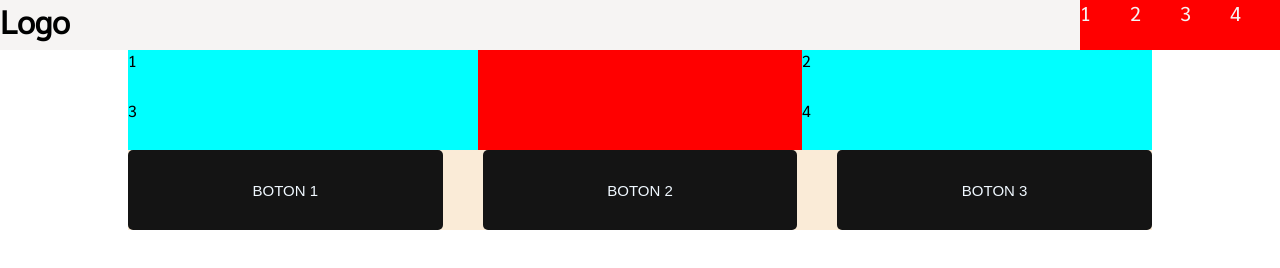
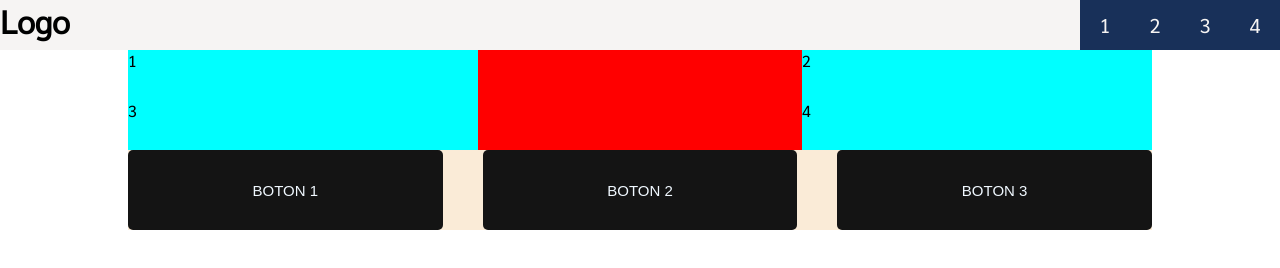
Before and after one commit to hA1nn-dot/To-do-list, a plain HTML site: page index.html in a window 1280 px wide. Drawn offline with Linux system fonts and the light colour scheme.

Commit message:
Center nav buttons

```diff
--- a/styles.css
+++ b/styles.css
@@ -9,15 +9,17 @@ html{
 }
 
 header{
+    background-color: #F6F4F3;
     width: 100%;
-    background-color: #F6F4F3;
     display: flex;
     justify-content: space-between;
 }
 
 li{
+    background-color:#183059;
+    text-align: center;
+    line-height: 50px;
     display: inline-block;
-    background-color: red;
     margin: 0;
     padding: 0;
 }
@@ -28,7 +30,6 @@ nav{
 }
 nav > ul{
     display: flex;
-    background-color: black;
 }
 
 a{
```
